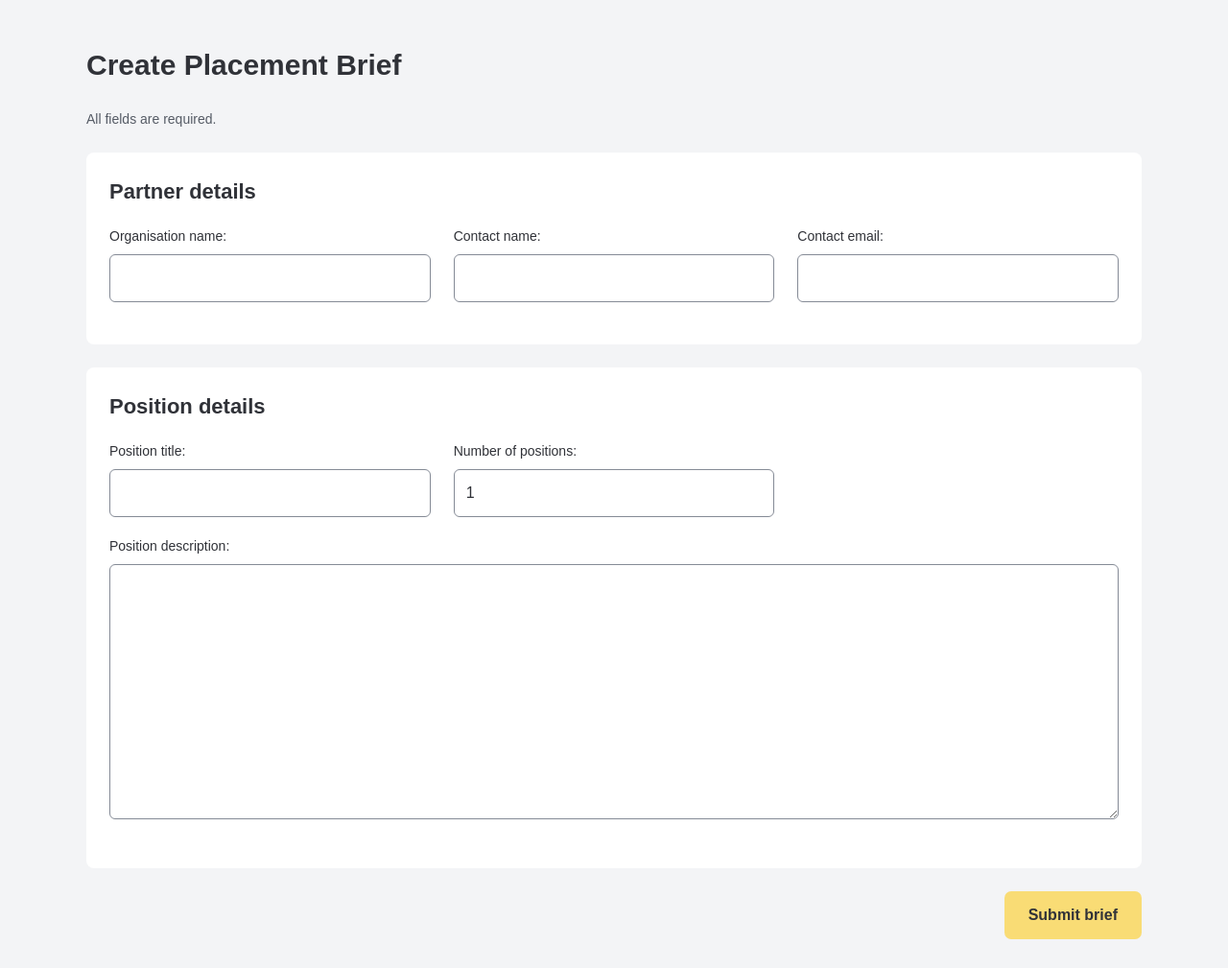
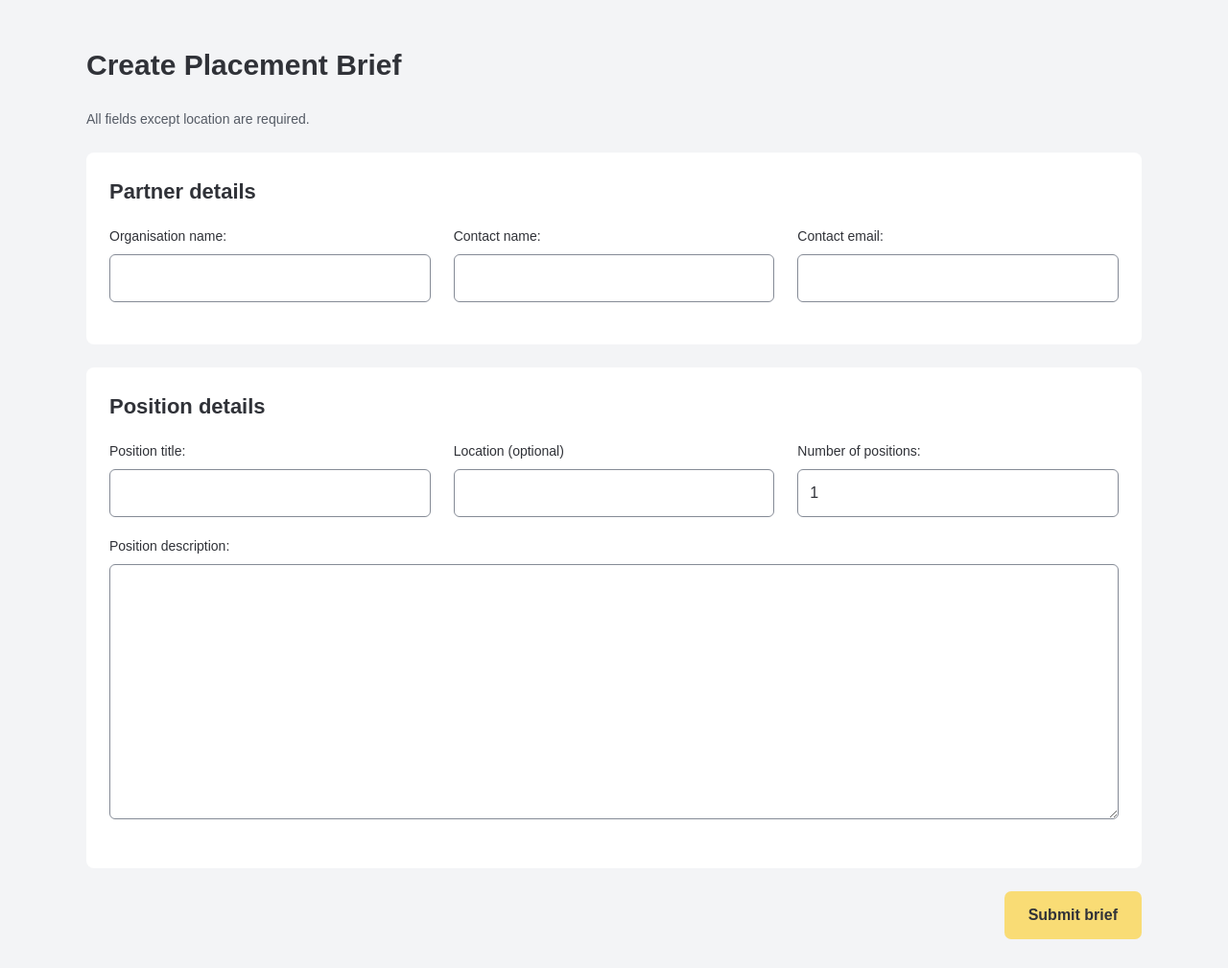
Before and after one commit to AhmedKawaguchi/EPlacementBrief, a Django app: page /briefs/new/ in a window 1280 px wide. Shown: the part 72-1081 px from the top of the page at 96% size. Run offline with Django 5.2, Linux system fonts and the light colour scheme.

Commit message:
Add location field to placement brief form

```diff
--- a/placements/forms.py
+++ b/placements/forms.py
@@ -10,6 +10,7 @@ class EPlacementForm(forms.ModelForm):
             "contact_name",
             "contact_email",
             "position_title",
+            "location",
             "position_description",
             "number_of_positions",
         ]
--- a/placements/models.py
+++ b/placements/models.py
@@ -7,6 +7,7 @@ class PlacementBrief(models.Model):
     contact_name = models.CharField(max_length=50)
     contact_email = models.EmailField()
     position_title = models.CharField(max_length=100)
+    location = models.CharField(max_length=200, blank=True)
     position_description = models.TextField()
     number_of_positions = models.PositiveIntegerField(default=1)
     created_at = models.DateTimeField(auto_now_add=True)
--- a/placements/templates/Placements/brief_form.html
+++ b/placements/templates/Placements/brief_form.html
@@ -168,7 +168,7 @@
                 </div>
             {% endfor %}
 
-            <p class="help">All fields are required.</p>
+            <p class="help">All fields except location are required.</p>
 
             <form method="post">
                 {% csrf_token %}
@@ -207,7 +207,13 @@
                             {{ form.position_title }}
                             {{ form.position_title.errors }}
                         </div>
-
+                        <div class="field">
+                        <label for="{{ form.location.id_for_label }}">
+                         Location (optional)
+                        </label>
+                        {{ form.location }}
+                        {{ form.location.errors }}
+                        </div>
                         <div class="field">
                             {{ form.number_of_positions.label_tag }}
                             {{ form.number_of_positions }}
```
Also changed, not shown: placements/migrations/0002_placementbrief_location.py (added).
